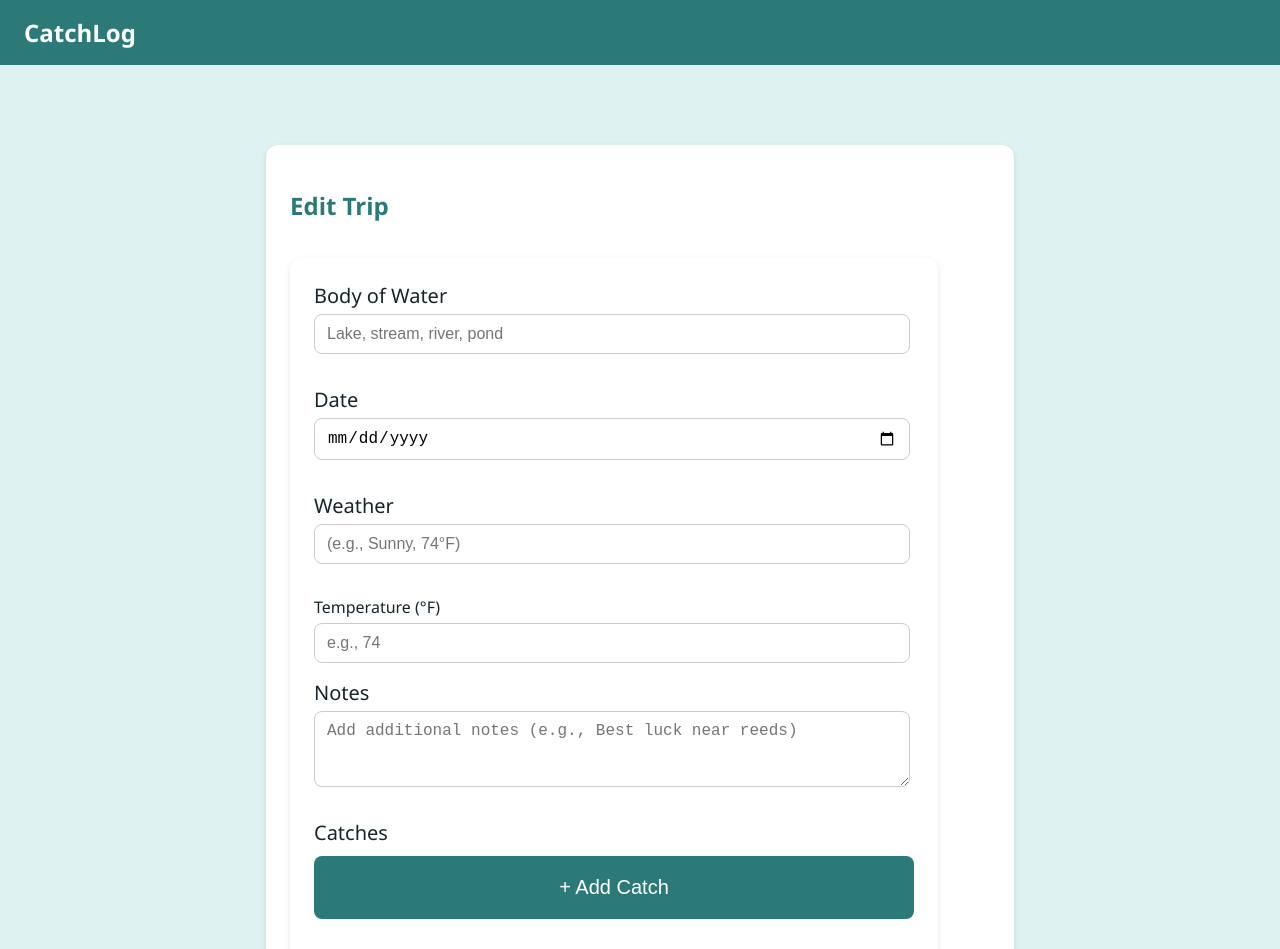
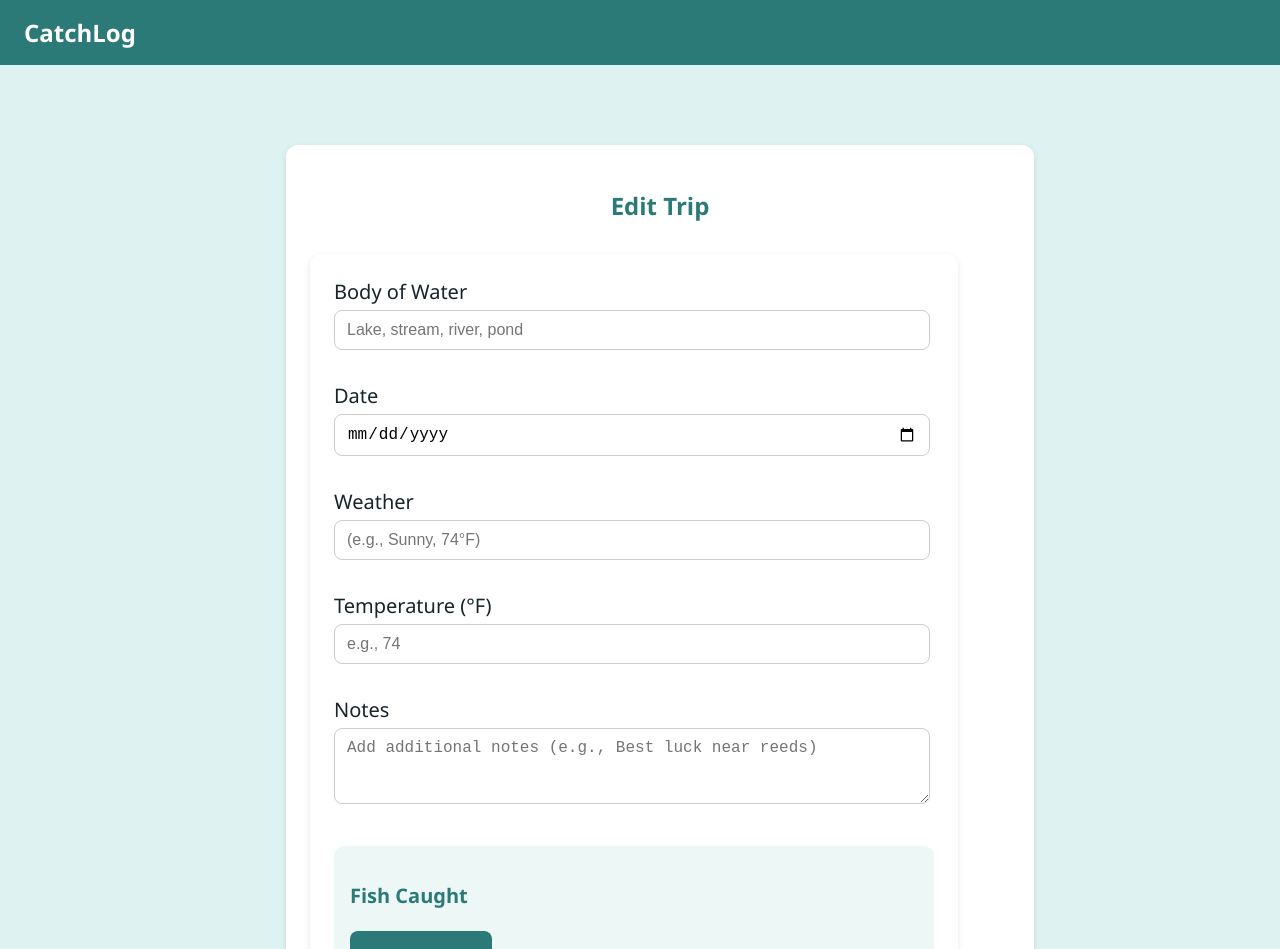
Before and after one commit to Whytebread/ITWEB400, a React (Create React App) app in the folder catchlog/: page /add in a window 1280 px wide. Shown: the top 949 px of the page. Built offline with nearby package versions, Linux system fonts and the light colour scheme.

Commit message:
visual updates to card display, added color to catches background

```diff
--- a/catchlog/src/Components/TripCard.jsx
+++ b/catchlog/src/Components/TripCard.jsx
@@ -33,13 +33,12 @@ function TripCard({ trip, onEdit, onRequestDelete }) {
 };
 
 const cardStyle = {
-    backgroundColor: '#FFFFFF',
-    padding: '20px',
-    borderRadius: '10px',
-    boxShadow: '0 2px 6px rgba(0, 0, 0, 0.1)',
-    marginBottom: '20px',
-    width: '100%',
-    maxWidth: '350px',
+  width: '300px',
+  backgroundColor: '#FFFFFF',
+  padding: '20px',
+  borderRadius: '10px',
+  boxShadow: '0 2px 6px rgba(0, 0, 0, 0.1)',
+  marginBottom: '20px'
 };
 
 const buttonRow = {
--- a/catchlog/src/Components/TripForm.jsx
+++ b/catchlog/src/Components/TripForm.jsx
@@ -66,7 +66,9 @@ function TripForm({ onSubmit, initialData = null }) {
             display: "flex",
             flexDirection: "column",
             alignItems: "center",
-            padding: "40px 20px"
+            justifyContent: "center",
+            padding: "40px 20px",
+            width: "100%",
         }}>
             <div className="form-container" style={{
                 backgroundColor: '#FFFFFF',
@@ -80,7 +82,13 @@ function TripForm({ onSubmit, initialData = null }) {
                 flexDirection: 'column',
                 gap: '16px'
             }}>
-                <h2 style={{ color: '#2B7A78' }}>{initialData ? 'Edit Trip' : 'Add New Trip'}</h2>
+                <h2 style={{
+                    color: '#2B7A78',
+                    textAlign: 'center',
+                    marginBottom: '16px'
+                }}>
+                    {initialData ? 'Edit Trip' : 'Add New Trip'}
+                </h2>
 
                 <form style={{
                     backgroundColor: '#FFFFFF',
@@ -131,7 +139,7 @@ function TripForm({ onSubmit, initialData = null }) {
                         />
                     </div>
 
-                    <div className="form-group">
+                    <div className="form-group" style={formGroupStyle}>
                         <label>Temperature (°F)</label>
                         <input
                             name="temperature"
@@ -155,8 +163,8 @@ function TripForm({ onSubmit, initialData = null }) {
                         />
                     </div>
 
-                    <div className="form-group" style={formGroupStyle}>
-                        <label>Catches</label>
+                    <div className="form-group" style={catchSectionStyle}>
+                        <h3 style={catchHeadingStyle}>Fish Caught</h3>
                         {formData.catches.map((catchData, index) => (
                             <div key={index}>
                                 <CatchEntry
@@ -167,7 +175,12 @@ function TripForm({ onSubmit, initialData = null }) {
                                 />
                             </div>
                         ))}
-                        <button type="button" className="btn-add-catch" style={addCatchButtonStyle} onClick={addCatch}>
+                        <button
+                            type="button"
+                            className="btn-add-catch"
+                            style={addCatchButtonStyle}
+                            onClick={addCatch}
+                        >
                             + Add Catch
                         </button>
                     </div>
@@ -206,16 +219,6 @@ const buttonPrimary = {
     cursor: 'pointer'
 };
 
-const buttonSecondary = {
-    backgroundColor: '#FF5C5C',
-    color: '#FFFFFF',
-    padding: '10px',
-    fontSize: '15px',
-    border: 'none',
-    borderRadius: '8px',
-    cursor: 'pointer'
-};
-
 const addCatchButtonStyle = {
     backgroundColor: '#2B7A78',
     color: '#fff',
@@ -234,4 +237,18 @@ const formGroupStyle = {
     fontSize: "20px"
 };
 
+const catchSectionStyle = {
+  backgroundColor: '#EDF7F6',
+  padding: '16px',
+  borderRadius: '10px',
+  marginTop: '10px'
+};
+
+const catchHeadingStyle = {
+  color: '#2B7A78',
+  fontSize: '20px',
+  marginBottom: '12px'
+};
+
+
 export default TripForm;
--- a/catchlog/src/Pages/Dashboard.jsx
+++ b/catchlog/src/Pages/Dashboard.jsx
@@ -137,11 +137,11 @@ function Dashboard({ trips, setTrips }) {
 // card layout
 
 const cardGridStyle = {
-  display: 'grid',
-  gridTemplateColumns: 'repeat(auto-fit, minmax(280px, 1fr))',
+  display: 'flex',
+  flexWrap: 'wrap',
+  justifyContent: 'center',
   gap: '20px',
-  padding: '20px',
-  justifyItems: 'center',
+  padding: '20px'
 };
 
 const headerStyle = {
```
Also changed, not shown: 1 other file (tests, documents, lock files or other folders).
